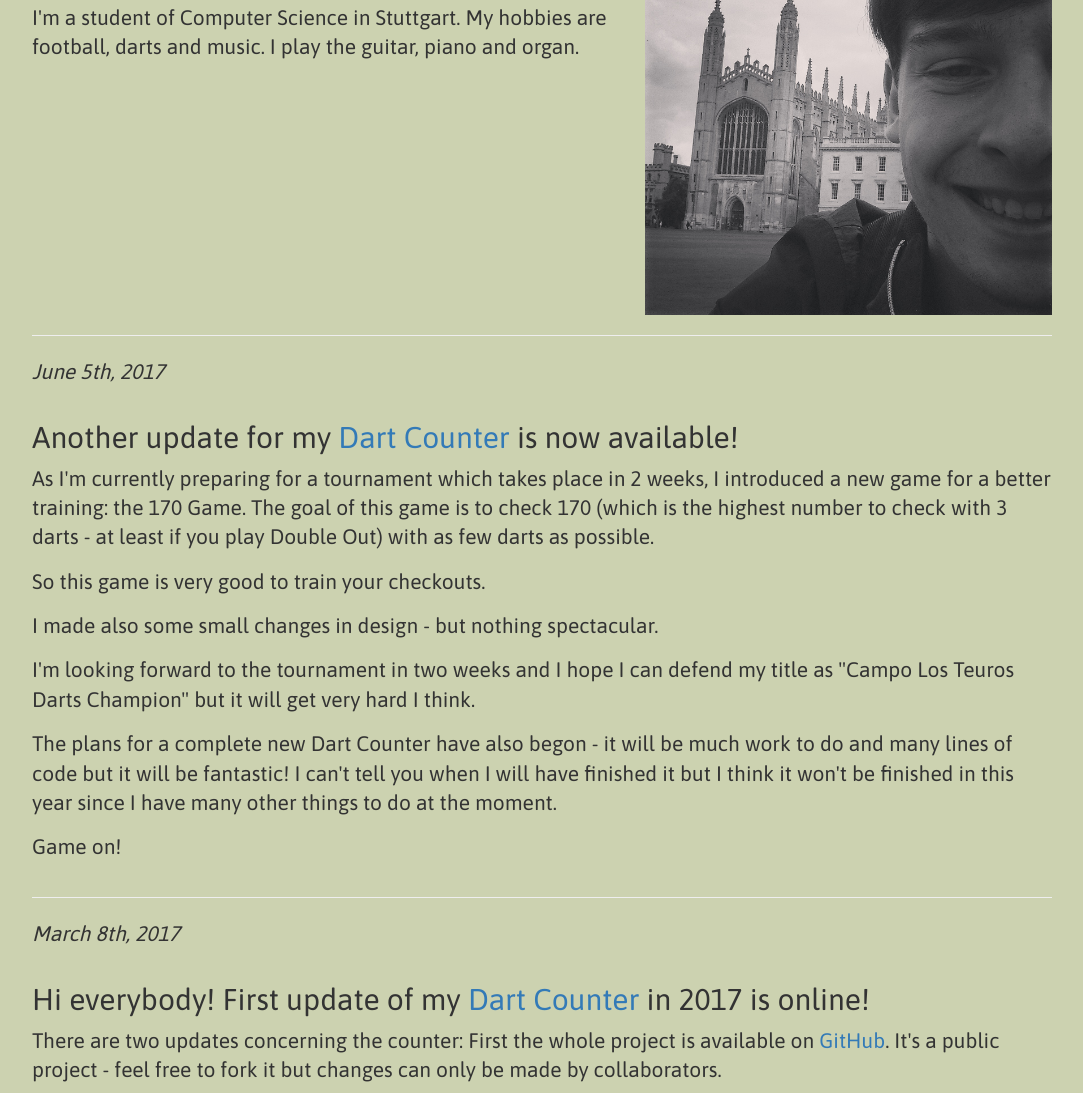
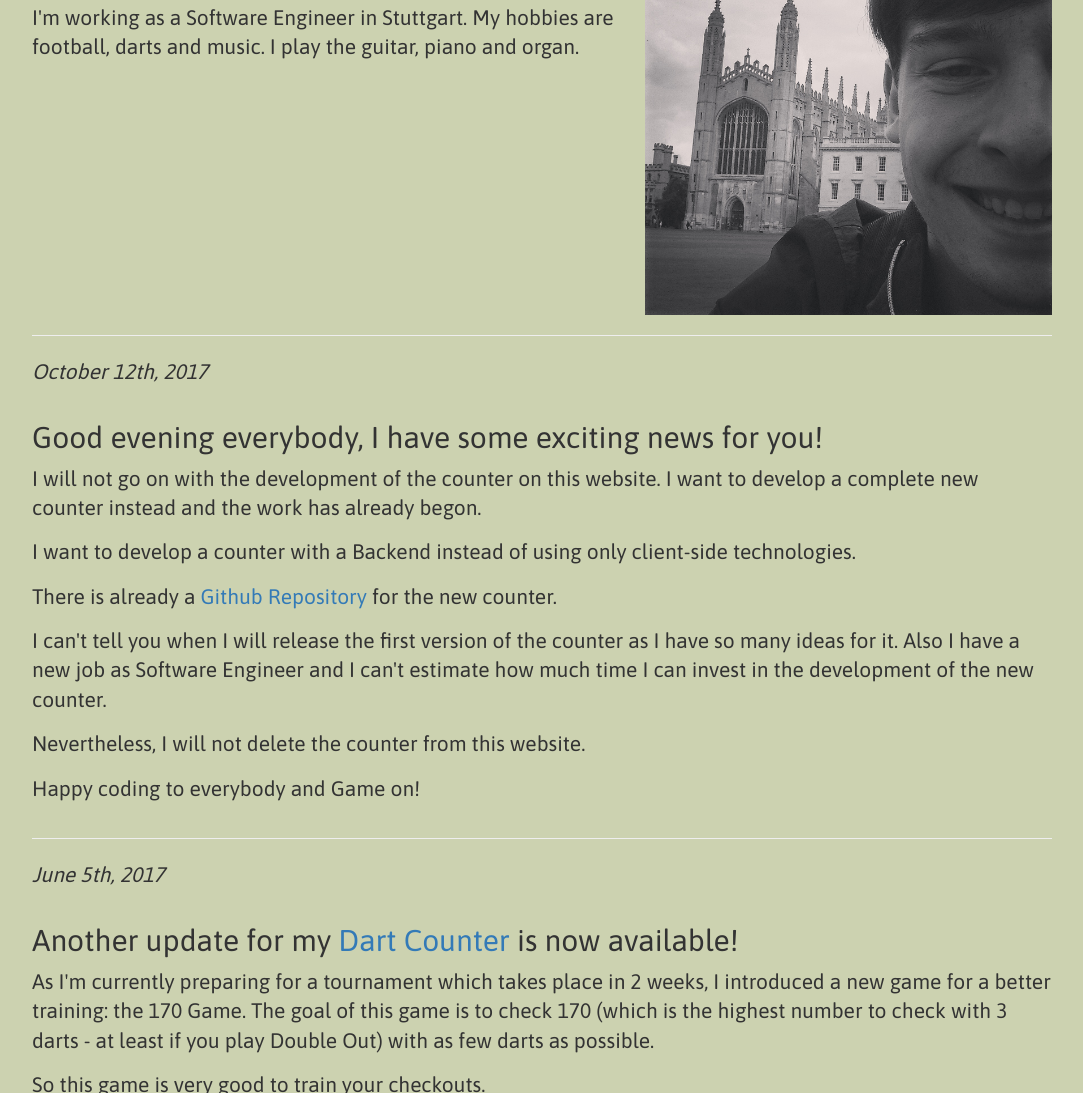
Before and after one commit to felix185/dart-counter, a plain HTML site: page index.html in a window 1280 px wide. Shown: the part 263-1356 px from the top of the page, without its empty margins (98-1181 px from the left). Drawn offline with Linux system fonts and the light colour scheme.

Commit message:
Updated Blog: New Counter

```diff
--- a/index.html
+++ b/index.html
@@ -46,10 +46,27 @@
                     <div class="row featurette">
                         <div class="col-md-7">
                             <h2 class="featurette-heading">Hi, I'm Felix. I'm <span id="age"></span>. And I'm funny. <span class="text-muted">Sometimes.</span></h2>
-                            <p class="lead">I'm a student of Computer Science in Stuttgart. My hobbies are football, darts and music. I play the guitar, piano and organ.</p>
+                            <p class="lead">I'm working as a Software Engineer in Stuttgart. My hobbies are football, darts and music. I play the guitar, piano and organ.</p>
                         </div>
                         <div class="col-md-5">
                             <img class="featurette-image img-responsive center-block" alt="Felix Riess" src="src/felix_cambridge.jpg">
+                        </div>
+                    </div>
+                    <hr class="featurette-divider">
+                </div>
+            </div>
+            <div class="row">
+                <div class="col-sm-12">
+                    <p><i>October 12th, 2017</i></p>
+                    <div class="row featurette">
+                        <div class="col-sm-12">
+                            <h2 class="featurette-heading">Good evening everybody, I have some exciting news for you!</h2>
+                            <p class="lead">I will not go on with the development of the counter on this website. I want to develop a complete new counter instead and the work has already begon.</p>
+                            <p class="lead">I want to develop a counter with a Backend instead of using only client-side technologies.</p>
+                            <p class="lead">There is already a <a href="https://github.com/felix185/countDarto" target="_blank">Github Repository</a> for the new counter.</p>
+                            <p class="lead">I can't tell you when I will release the first version of the counter as I have so many ideas for it. Also I have a new job as Software Engineer and I can't estimate how much time I can invest in the development of the new counter.</p>
+                            <p class="lead">Nevertheless, I will not delete the counter from this website.</p>
+                            <p class="lead">Happy coding to everybody and Game on!</p>
                         </div>
                     </div>
                     <hr class="featurette-divider">
```
